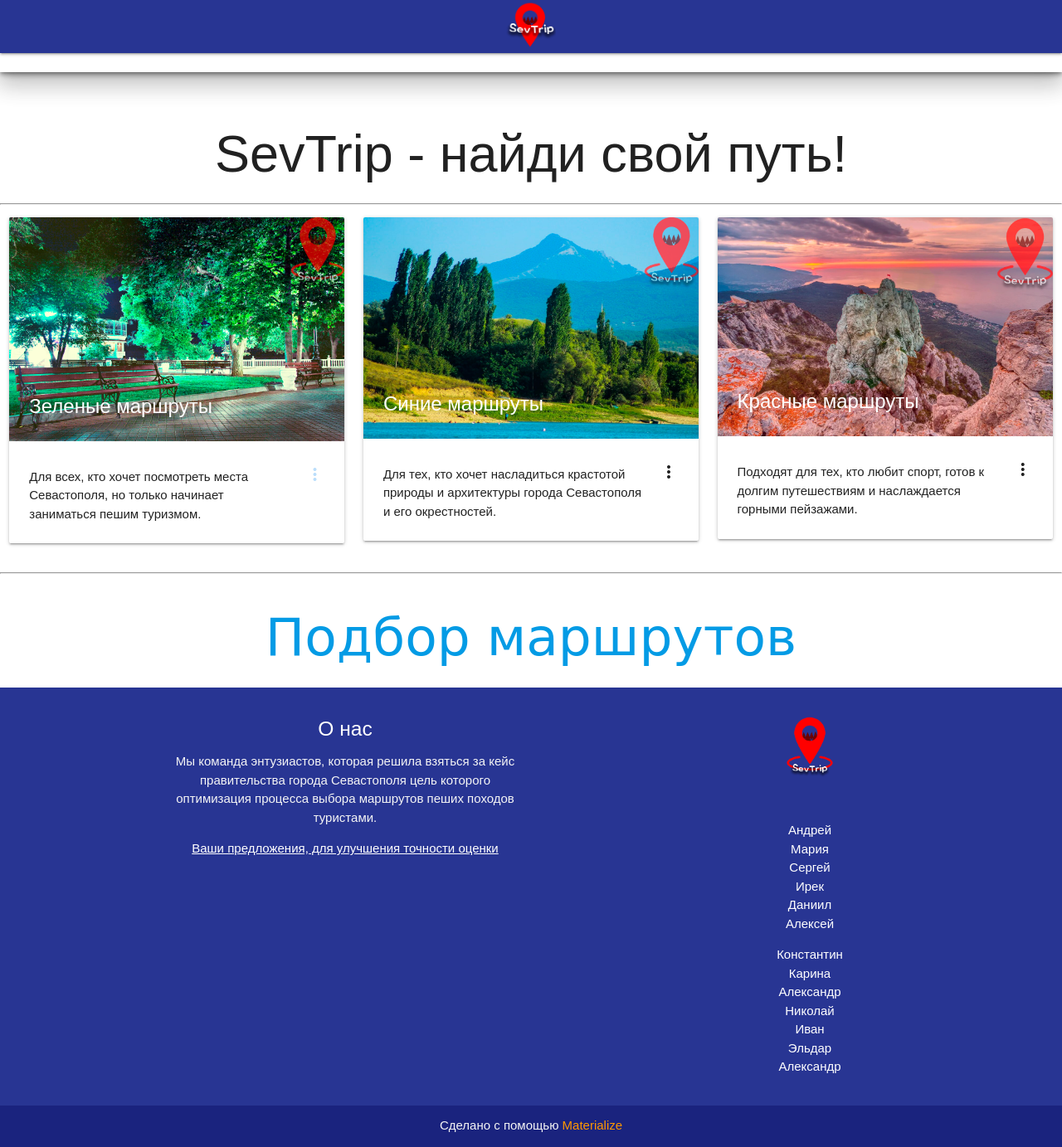
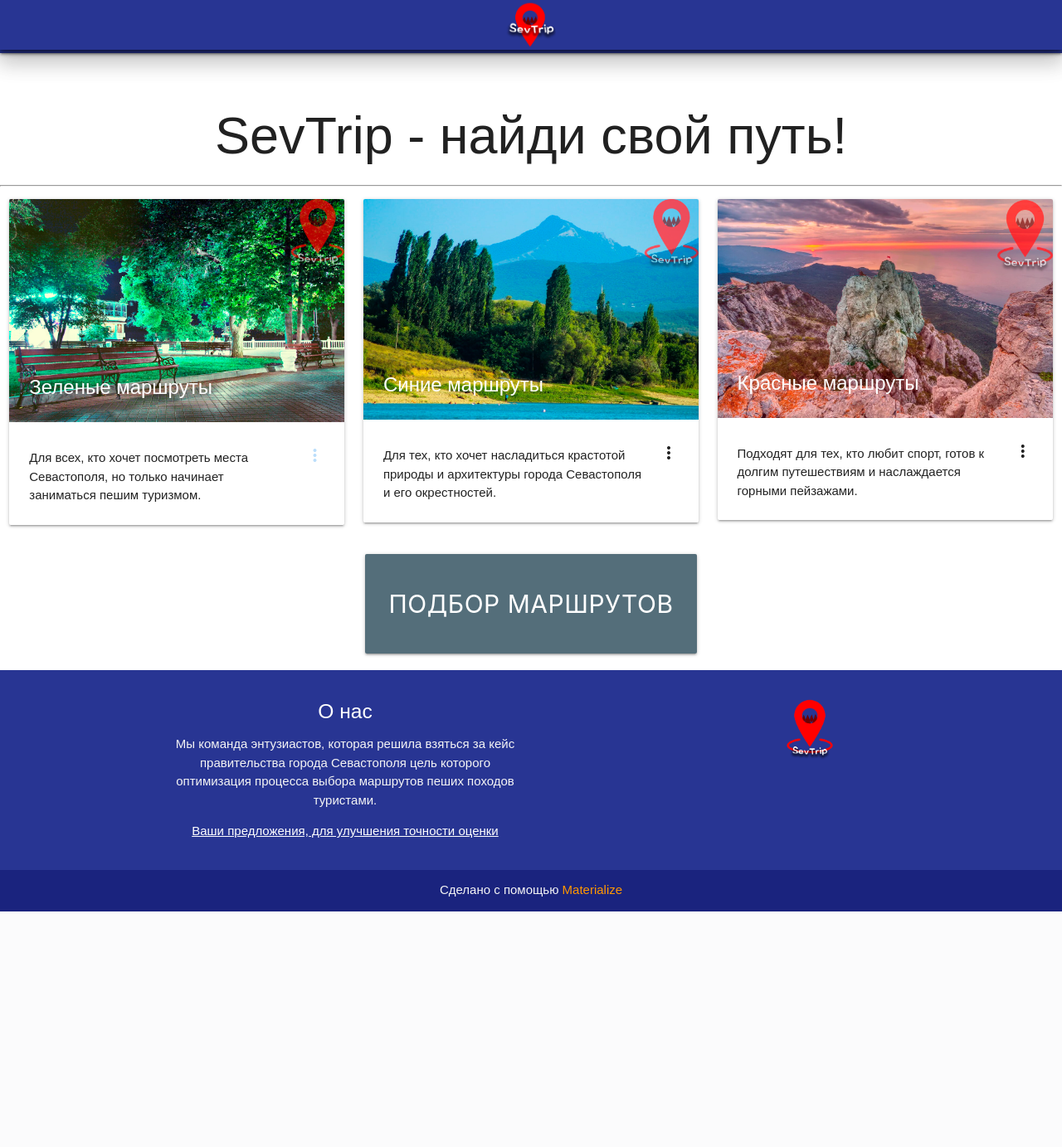
Before and after one commit to deker104/sevtrip, a Django app: page / in a window 1280 px wide. Shown: the whole page at 83% size. After the commit the page ends 1099 px from the top, so only its background shows below. Run offline with Django 3.2, Linux system fonts and the light colour scheme; some libraries are stand-ins or nearby versions.

Commit message:
one of final commits

```diff
--- a/web/static/js/script.js
+++ b/web/static/js/script.js
@@ -4,14 +4,15 @@ $(document).ready(function(){
     $('.carousel').carousel();
     $('.parallax').parallax();
     $('.tooltipped').tooltip();
+    $('.materialboxed').materialbox();
 	$("button#answer").click(function(){
-	// $("div.section.white")[0].innerHTML = "";
+
 		let data = {
 			child: child_check,
 			invalid: invalid_check,
 			invalid2: invalid2_check,
 			age: Number($("input#age")[0].value),
-			personal: $("select#personal")[0].text == "Не выбрано" ? null : $("select#personal")[0].value,
+			personal: $("select#personal")[0].text == "Не выбрано" ? null : $("select#personal")[0].text,
 			physReady: $("select#selectPhys")[0].text == "Не выбрано" ? null : $("select#selectPhys")[0].value,
 			Time: $("select#theTime")[0].text == "Не выбрано" ? null : $("select#theTime")[0].value,
 
@@ -23,6 +24,7 @@ $(document).ready(function(){
 			 dataType: 'json'
 			}).always(function(data) {
 				$("div#anketa")[0].innerHTML = data.html;
+				$("#button_search")[0].innerHTML = '';
 				console.log('Tbi JLox');
 			});
 });
--- a/web/templates/index.html
+++ b/web/templates/index.html
@@ -20,9 +20,9 @@
         <meta name="keyword" content="баобаб">
         <meta name="keyword" content="SevTrip">
         <meta name="description" content="Подбор пеших маршрутов для туризма.">
+        <meta name="description" content="SevTrip">
         <meta name="content-type" content="text/html" charset="utf-8">
         <meta http-equiv="content-language" content="ru">
-        <meta http-equiv="refresh" content="30">
         <meta name="robots" content="index, nofollow">
         <meta name="author" content="Андрей Сурчаков">
         <meta name="copyright" content="Все права принадлежат Сурчакову Андрею">
@@ -31,6 +31,15 @@
     <script type="text/javascript">
       SevasTrip1 = "ngkasbhgbjsdjhbg";
     </script>
+        <script>(function(m,e,t,r,i,k,a){m[i]=m[i]||function(){(m[i].a=m[i].a||[]).push(arguments)};
+m[i].l=1*new Date();k=e.createElement(t),a=e.getElementsByTagName(t)[0],k.async=1,k.src=r,a.parentNode.insertBefore(k,a)})
+(window, document, "script", "https://mc.yandex.ru/metrika/tag.js", "ym");
+
+ym(55647583, "init", {
+clickmap:true,
+trackLinks:true,
+accurateTrackBounce:true
+});</script>
 
 		<script type="text/javascript" src="{% static 'js/jquery-3.4.1.js' %}"></script>
 		<script type="text/javascript" src="{% static 'js/axios.min.js' %}"></script>
@@ -67,7 +76,7 @@
     <div class="nav-wrapper indigo darken-3">
       <div class="z-depth-2">
         <div class="z-depth-4">
-          <a href="{% url 'anketa-list' %}"><center><img width=60; height=60; src="{% static 'images/toTheHeader.png' %}"></center></a>
+          <a href="{% url 'anketa-list' %}"><center><img class="materialboxed" alt="" width=60; height=60; src="{% static 'images/toTheHeader.png' %}"></center></a>
           </div>
       </div>
     </div>
@@ -77,7 +86,6 @@
         <li><a href="#"><font style="vertical-align: inherit;"><font style="vertical-align: inherit;"></font></font></a></li>
       </ul>
       <a href="#" data-target="nav-mobile" class="sidenav-trigger"><i class="material-icons"><font style="vertical-align: inherit;"><font style="vertical-align: inherit;"></font></font></i></a>
-      <br> <br>
 <script type="text/javascript">
       child_check = false;
       invalid_check = false;
@@ -105,7 +113,7 @@
         <div class="card-reveal">
       <span class="card-title grey-text text-darken-4"><i class="material-icons right">close</i></span>
       <p>Зелёные маршруты - самые простые из доступных. Их прохождение не отнимет у вас большого количества времени и сил. По этим маршрутам сможет пройти абсолютно любой человек(группа): путешествуя по таким маршрутам с детьми или пожилыми людьми, можете не переживать, что они не смогут его преодолеть.
-<br><br>
+      </p><p>
 К этой категории относятся по большей части городские маршруты, в том числе маршруты Екатерининский сквер - Артбухта и Прогулка по центру Севастополя.</p>
     </div>
       </div>
@@ -125,7 +133,9 @@
     </div>
         <div class="card-reveal">
       <span class="card-title grey-text text-darken-4"><i class="material-icons right">close</i></span>
-      <p>АА</p>
+            <p>К маршрутам синей категории относятся маршруты средней сложности. Хотя большинство людей сможет преодолеть их без особых проблем, подходят они не каждому. Маршруты синей категории проходят по побережью Черного моря и горам Крыма. Они идеально подойдут для тех, кто любит шум волн или умопомрачительные виды.</p>
+
+<p>К этой категории относятся такие маршруты, как Передовое - Терновский пруд или Солнечная тропа</p>
     </div>
       </div>
     </div>
@@ -143,16 +153,22 @@
     </div>
         <div class="card-reveal">
       <span class="card-title grey-text text-darken-4"><i class="material-icons right">close</i></span>
-      <p>А=А</p>
+            <p>Красные маршруты - самые сложные из представленных. Пройти такой маршрут-настоящее испытание, преодолеть которое не смогут группы с детьми или пожилыми людьми. Будьте внимательны: некоторые маршруты этой категории требуют специальной подготовки.</p>
+            <p>Но, если вы преодолеете все трудности, вы сможете насладиться завораживающими видами с самых высоких гор Крыма. К этой категории относятся такие маршруты, как Перевал Байдарские ворота или Урочище горный ключ - Любимовка</p>
     </div>
       </div>
     </div>
   </div>
 
-<hr>
 
   <!-- Анкета и составляющие -->
-<a onclick="$('#anketa').show()" href="#!"><h1><font face="comic sans ms"><center>Подбор маршрутов</center></font></h1></a>
+ <div class="row center" id="button_search">
+     <div class="col s12">
+             <button style="height: 120px" onclick="$('#anketa').show()" href="#!" class="btn btn-large blue-grey darken-1">
+                 <p class="white-text" style="font-size: 30px">Подбор маршрутов</p>
+             </button>
+     </div>
+ </div>
 
 
 
@@ -229,7 +245,6 @@
   <br>
 
 </div>
-
  <!-- Анкета и составляющие -->
  <div style="text-align: center; position: inherit; left: 0; bottom: 0; right: 0;  margin: 0">
 <footer class="page-footer indigo darken-3">
@@ -253,23 +268,23 @@
         </div>
         <div class="col l3 s12">
           <img src="{% static 'images/icon.png' %}" style="width: 120px; height: 120px;">
-          <ul>
-            <li><a class="white-text" target="_blank" href="https://vk.com/circledev">Андрей</a></li>
-            <li><a class="white-text" target="_blank" href="https://vk.com/mpipi">Мария</a></li>
-            <li><a class="white-text" target="_blank" href="https://vk.com/id72272281">Сергей</a></li>
-            <li><a class="white-text" target="_blank" href="https://vk.com/monahirek666">Ирек</a></li>
-            <li><a class="white-text" target="_blank" href="https://vk.com/dshindov">Даниил</a></li>
-            <li><a class="white-text" target="_blank" href="https://vk.com/a.bliznichenko">Алексей</a></li>
-             </ul>
-             <ul>
-            <li><a class="white-text" target="_blank" href="https://vk.com/id242011864">Константин</a></li>
-            <li><a class="white-text" target="_blank" href="https://vk.com/krishtels">Карина</a></li>
-            <li><a class="white-text" target="_blank" href="https://vk.com/zavyazkin2013">Александр</a></li>
-            <li><a class="white-text" target="_blank" href="https://vk.com/kolyashvirev">Николай</a></li>
-            <li><a class="white-text" target="_blank" href="https://vk.com/ivan_krylov01">Иван</a></li>
-            <li><a class="white-text" target="_blank" href="https://vk.com/id313846313">Эльдар</a></li>
-            <li><a class="white-text" target="_blank" href="https://vk.com/schyolokov10">Александр</a></li>
-          </ul>
+{#          <ul>#}
+{#            <li><a class="white-text" target="_blank" href="https://vk.com/circledev">Андрей</a></li>#}
+{#            <li><a class="white-text" target="_blank" href="https://vk.com/mpipi">Мария</a></li>#}
+{#            <li><a class="white-text" target="_blank" href="https://vk.com/id72272281">Сергей</a></li>#}
+{#            <li><a class="white-text" target="_blank" href="https://vk.com/monahirek666">Ирек</a></li>#}
+{#            <li><a class="white-text" target="_blank" href="https://vk.com/dshindov">Даниил</a></li>#}
+{#            <li><a class="white-text" target="_blank" href="https://vk.com/a.bliznichenko">Алексей</a></li>#}
+{#             </ul>#}
+{#             <ul>#}
+{#            <li><a class="white-text" target="_blank" href="https://vk.com/id242011864">Константин</a></li>#}
+{#            <li><a class="white-text" target="_blank" href="https://vk.com/krishtels">Карина</a></li>#}
+{#            <li><a class="white-text" target="_blank" href="https://vk.com/zavyazkin2013">Александр</a></li>#}
+{#            <li><a class="white-text" target="_blank" href="https://vk.com/kolyashvirev">Николай</a></li>#}
+{#            <li><a class="white-text" target="_blank" href="https://vk.com/ivan_krylov01">Иван</a></li>#}
+{#            <li><a class="white-text" target="_blank" href="https://vk.com/id313846313">Эльдар</a></li>#}
+{#            <li><a class="white-text" target="_blank" href="https://vk.com/schyolokov10">Александр</a></li>#}
+{#          </ul>#}
         </div>
       </div>
     </div>
--- a/web/views.py
+++ b/web/views.py
@@ -17,7 +17,7 @@ class AnketaViewSet(viewsets.GenericViewSet):
         serializer = AnketaTestSerializer(data=request.POST)
         if serializer.is_valid():
             serializer = serializer.data
-            age = serializer['age']
+            age = int(serializer['age'])
             time = serializer['Time']
             child = serializer['child']
             invalid = serializer['invalid']
@@ -33,7 +33,8 @@ class AnketaViewSet(viewsets.GenericViewSet):
             routes = Route.objects.all().filter(difficulty__lte=difficulty).order_by('-difficulty', '-id')
             routes = RouteSerializer(routes, many=True).data
             return Response({'html': render_to_string('route.html', context={
-                'routes': routes
+                'routes': routes,
+                'difficulty': difficulty
             })})
         return Response({'html': '<h1>fail</h1>'})
 
```
Also changed, not shown: api/models.py (+5 -3 lines), web/templates/route.html (+37 -3 lines), web/templates/suggestion.html (+8 -6 lines), api/migrations/0003_auto_20191006_1516.py (added), api/migrations/0004_auto_20191007_0844.py (added), api/migrations/0005_auto_20191007_0845.py (added), web/static/images/redRoute.png.
